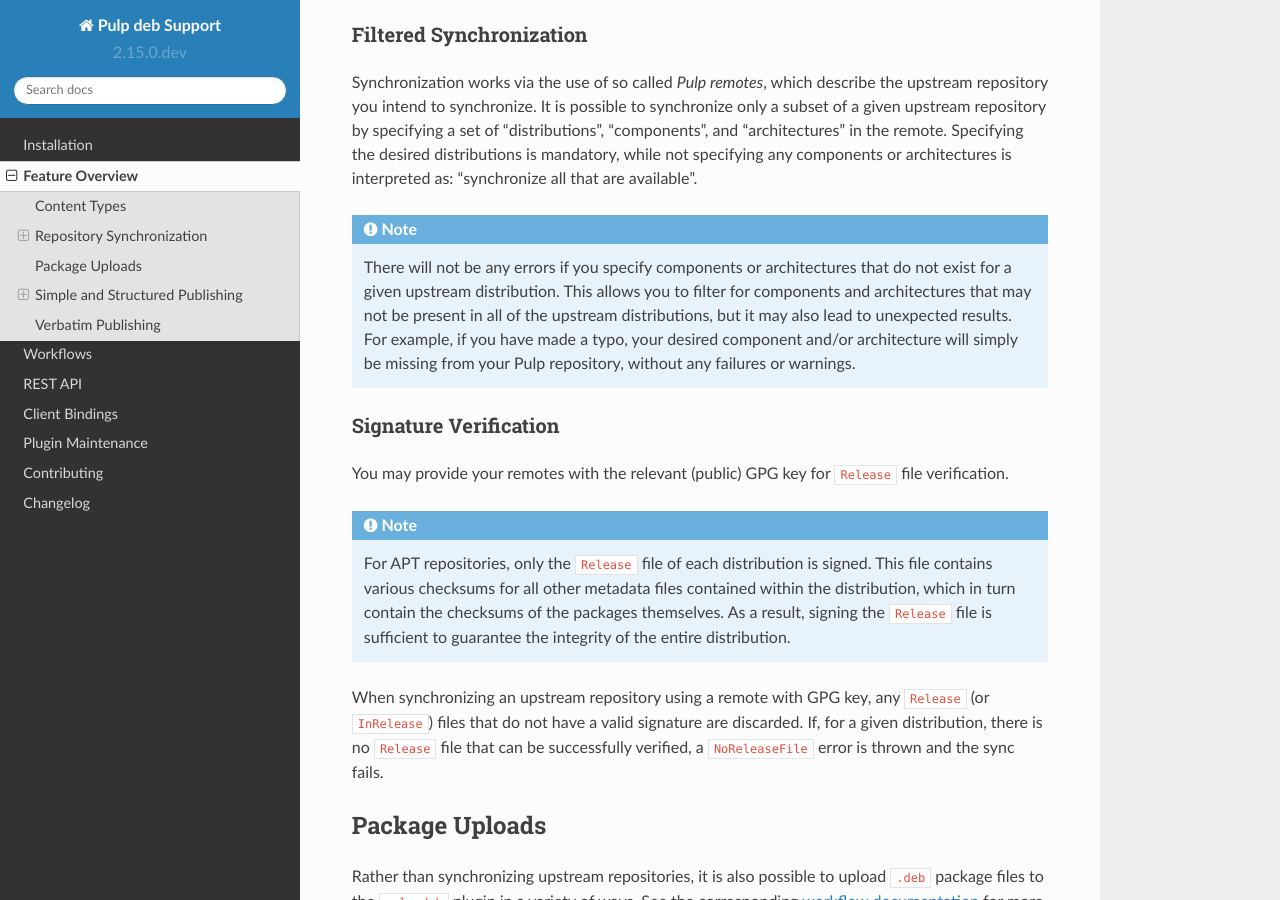
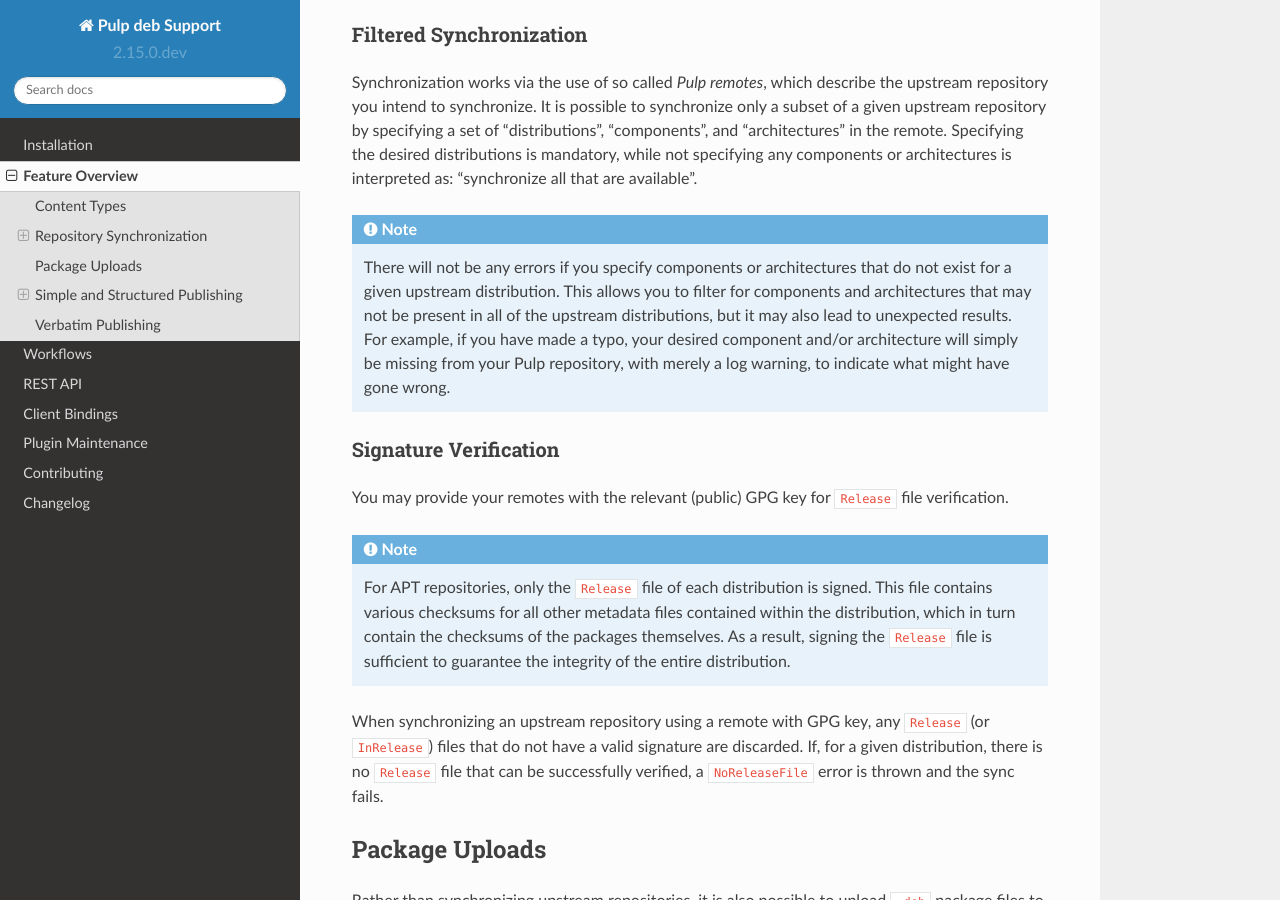
Before and after one commit to pulp/pulp_deb, a Sphinx documentation site: the page built from docs/feature_overview.rst, in a window 1280 px wide and 900 px high, scrolled down 1076 px. Built offline with Sphinx 7.4.7 and the Read the Docs theme 2.0.0, drawn with Linux system fonts in a browser that asks for light colours; some of the changed text lies outside the part shown.

Commit message:
Fix several small mistakes in the feature overview docs
[noissue]

```diff
--- a/docs/feature_overview.rst
+++ b/docs/feature_overview.rst
@@ -58,7 +58,7 @@ Specifying the desired distributions is mandatory, while not specifying any comp
 .. note::
    There will not be any errors if you specify components or architectures that do not exist for a given upstream distribution.
    This allows you to filter for components and architectures that may not be present in all of the upstream distributions, but it may also lead to unexpected results.
-   For example, if you have made a typo, your desired component and/or architecture will simply be missing from your Pulp repository, without any failures or warnings.
+   For example, if you have made a typo, your desired component and/or architecture will simply be missing from your Pulp repository, with merely a log warning, to indicate what might have gone wrong.
 
 
 Signature Verification
```
Also changed, not shown: other parts of docs/feature_overview.rst (+2 -2 lines).
